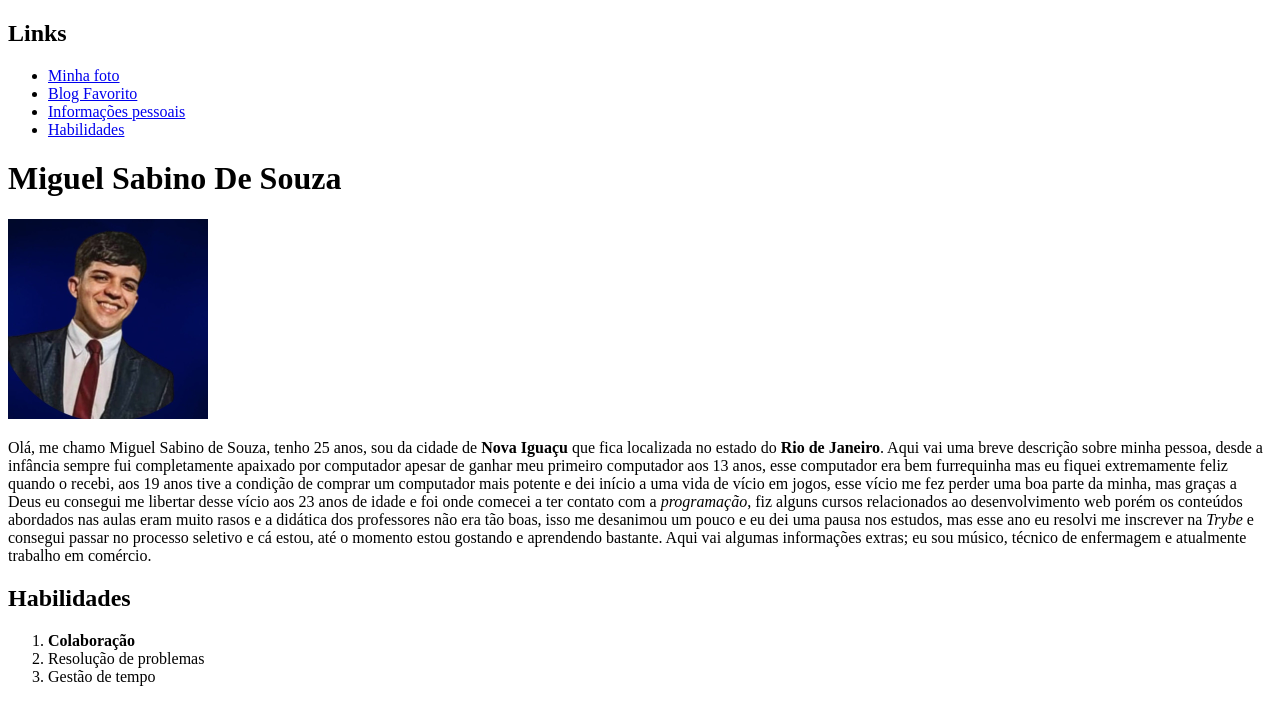
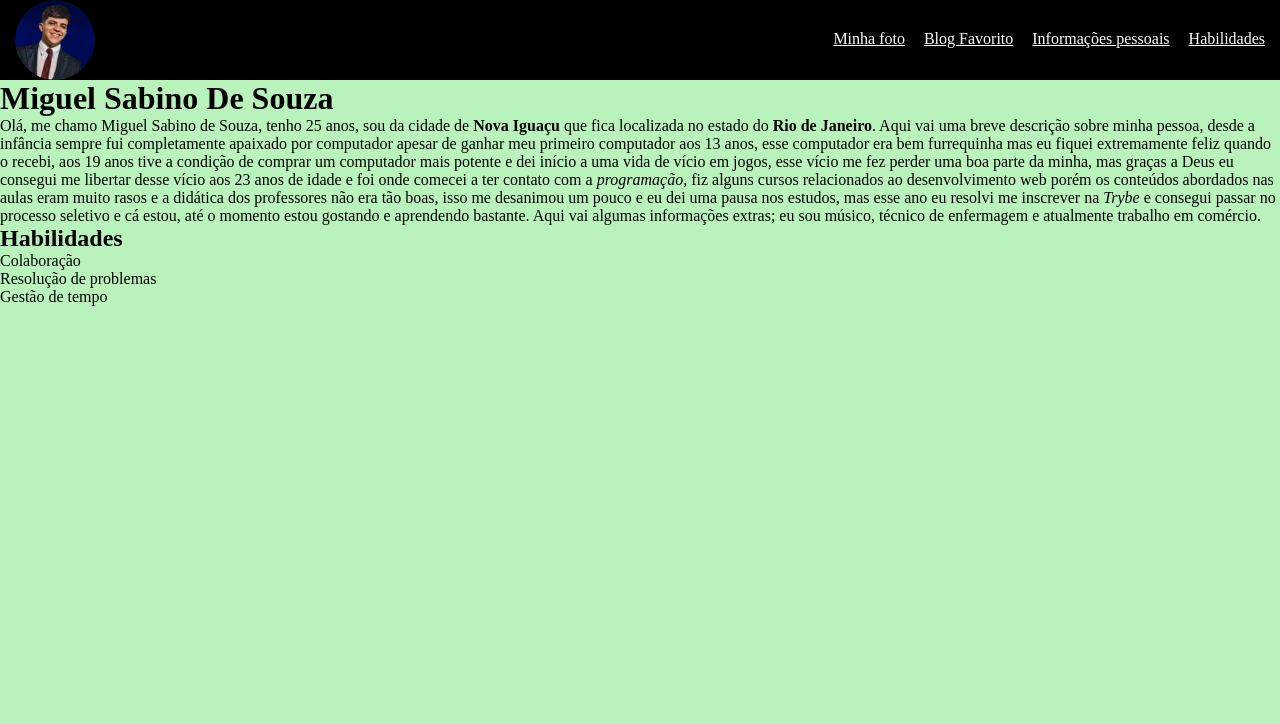
Before and after one commit to miguelsabino25/miguelsabino25.github.io, a plain HTML site: page index.html in a window 1280 px wide. Drawn offline with Linux system fonts and the light colour scheme.

Commit message:
Estiliza seção1

```diff
--- a/index.html
+++ b/index.html
@@ -3,35 +3,35 @@
 <head>
     <meta charset="UTF-8">
     <title>Primeiro portifólio</title>
+    <link rel="stylesheet" type="text/css" href="style.css">
 </head>
 <body>
     <!-- Seção 1 -->
-    <div id="secao3">
-        <h2>Links</h2>
+    <div id="secao1">
+        <img id="foto-pessoal" src="./1675209090925.jpeg" alt="homem branco, vestindo um terno azul.">
         <ul>
             <li><a href="#foto-pessoal">Minha foto</a></li>
             <li><a href="https://www.einerd.com.br/">Blog Favorito</a></li>
-            <li><a href="#secao1">Informações pessoais</a></li>
-            <li><a href="#secao2">Habilidades</a></li>
+            <li><a href="#secao2">Informações pessoais</a></li>
+            <li><a href="#secao3">Habilidades</a></li>
         </ul>
     </div>
 
 
-    <!-- Seção 3 -->
+    <!-- Seção 2 -->
 
-    <div id="secao1">
+    <div id="secao2">
         <h1>Miguel Sabino De Souza</h1>
-        <img id="foto-pessoal" src="./1675209090925.jpeg" alt="homem branco, vestindo um terno azul." width="200px">
 
         <p>Olá, me chamo Miguel Sabino de Souza, tenho 25 anos, sou da cidade de <strong>Nova Iguaçu</strong> que fica localizada no estado do <strong>Rio de Janeiro</strong>. Aqui vai uma breve descrição sobre minha pessoa, desde a infância sempre fui completamente apaixado por computador apesar de ganhar meu primeiro computador aos 13 anos, esse computador era bem furrequinha mas eu fiquei extremamente feliz quando o recebi, aos 19 anos tive a condição de comprar um computador mais potente e dei início a uma vida de vício em jogos, esse vício me fez perder uma boa parte da minha, mas graças a Deus eu consegui me libertar desse vício aos 23 anos de idade e foi onde comecei a ter contato com a <em>programação</em>, fiz alguns cursos relacionados ao desenvolvimento web porém os conteúdos abordados nas aulas eram muito rasos e a didática dos professores não era tão boas, isso me desanimou um pouco e eu dei uma pausa nos estudos, mas esse ano eu resolvi me inscrever na <em>Trybe</em> e consegui passar no processo seletivo e cá estou, até o momento estou gostando e aprendendo bastante. Aqui vai algumas informações extras; eu sou músico, técnico de enfermagem e atualmente trabalho em comércio.</p>
     </div>
 
-    <!-- Seção 2 -->
+    <!-- Seção 3 -->
 
-    <div id="secao2">
+    <div id="secao3">
         <h2>Habilidades</h2>
         <ol>
-            <li><strong>Colaboração</strong></li>
+            <li>Colaboração</li>
             <li>Resolução de problemas</li>
             <li>Gestão de tempo</li>
         </ol>
--- a/style.css
+++ b/style.css
@@ -0,0 +1,34 @@
+* {
+    margin: 0;
+    padding: 0;
+}
+
+body {
+    background-color: #BAF2BB;
+}
+
+#secao1 {
+    background-color: black;
+    height: 80px;
+}
+
+#secao1 img {
+    width: 80px;
+    border-radius: 100%;
+    margin-left: 15px;
+}
+
+#secao1 ul {
+    display: inline;
+    float: right;
+    margin-top: 30px;
+}
+
+#secao1 li {
+    display: inline-block;
+    margin-right: 15px;
+}
+
+#secao1 a {
+    color: white;
+}
```
